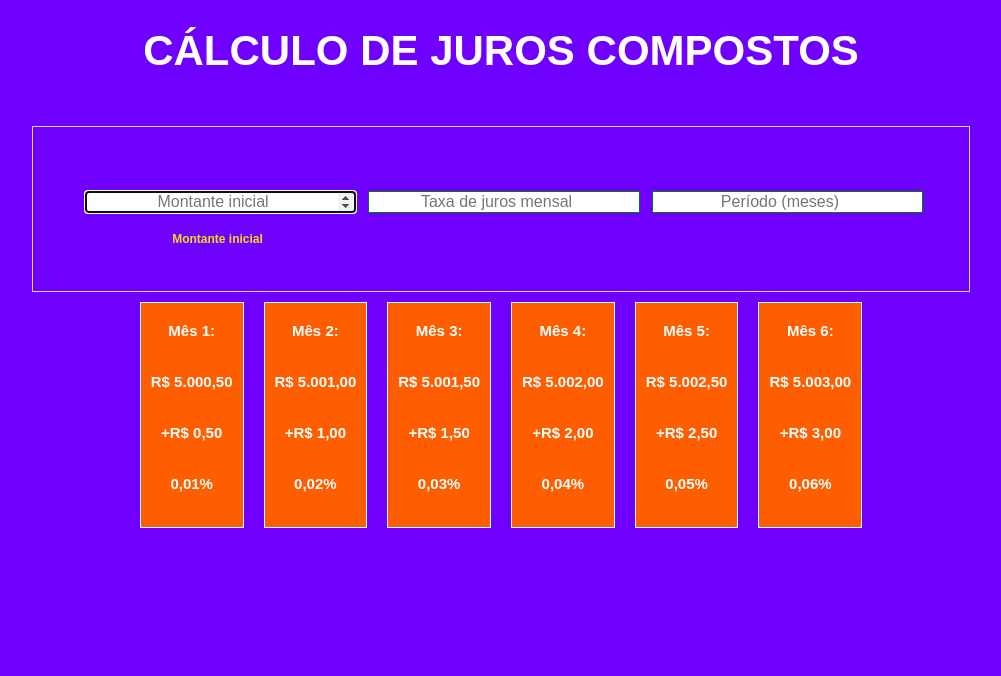
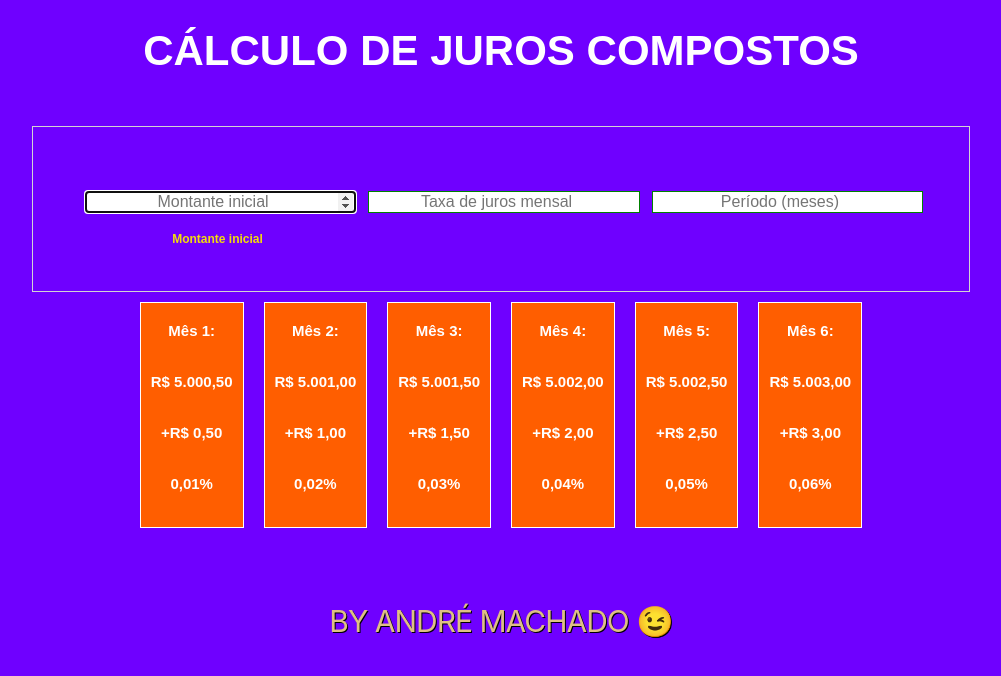
Before and after one commit to alm9/React-Juros-Compostos, a React (Create React App) app: page / in a window 1280 px wide. Shown: the top 676 px of the page, without its empty margins (139-1140 px from the left). Built offline with nearby package versions, Linux system fonts and the light colour scheme.

Commit message:
improved style

```diff
--- a/src/App.css
+++ b/src/App.css
@@ -25,6 +25,17 @@ h1 {
   text-transform: uppercase;
 }
 
+.Author {
+  font-size: 30px;
+  letter-spacing: -1px;
+  color: #dfbf84;
+  text-transform: uppercase;
+  text-shadow: 1px 1px 0 #000;
+  margin: 10px 0 24px;
+  text-align: center;
+  line-height: 50px;
+}
+
 .Form {
   color: #ffffff;
   font-family: 'Raleway', sans-serif;
--- a/src/App.js
+++ b/src/App.js
@@ -11,6 +11,7 @@ function App() {
         <div className="Form">
           <Form />
         </div>
+        <span className="Author">By André Machado 😉</span>
       </header>
     </div>
   );
```
